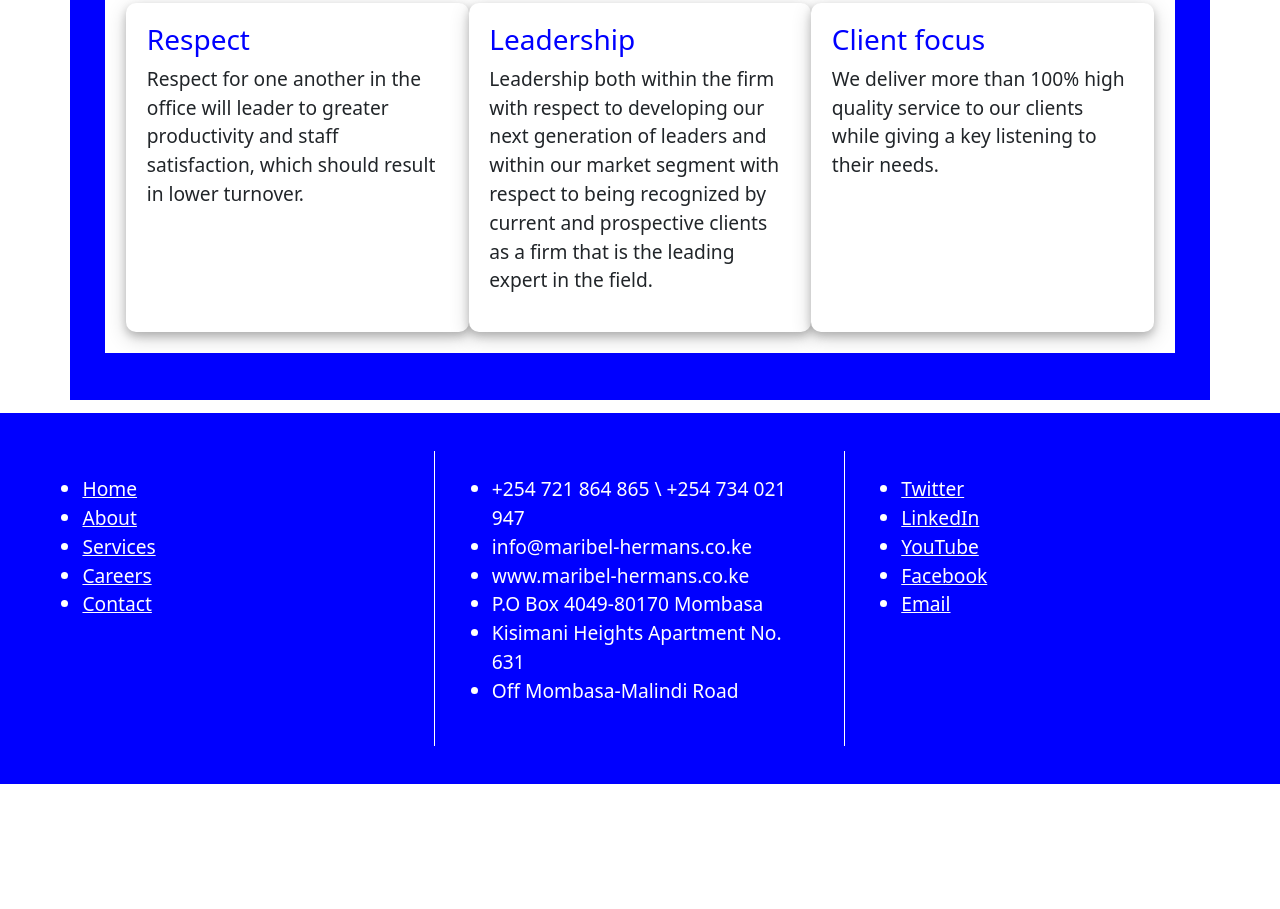
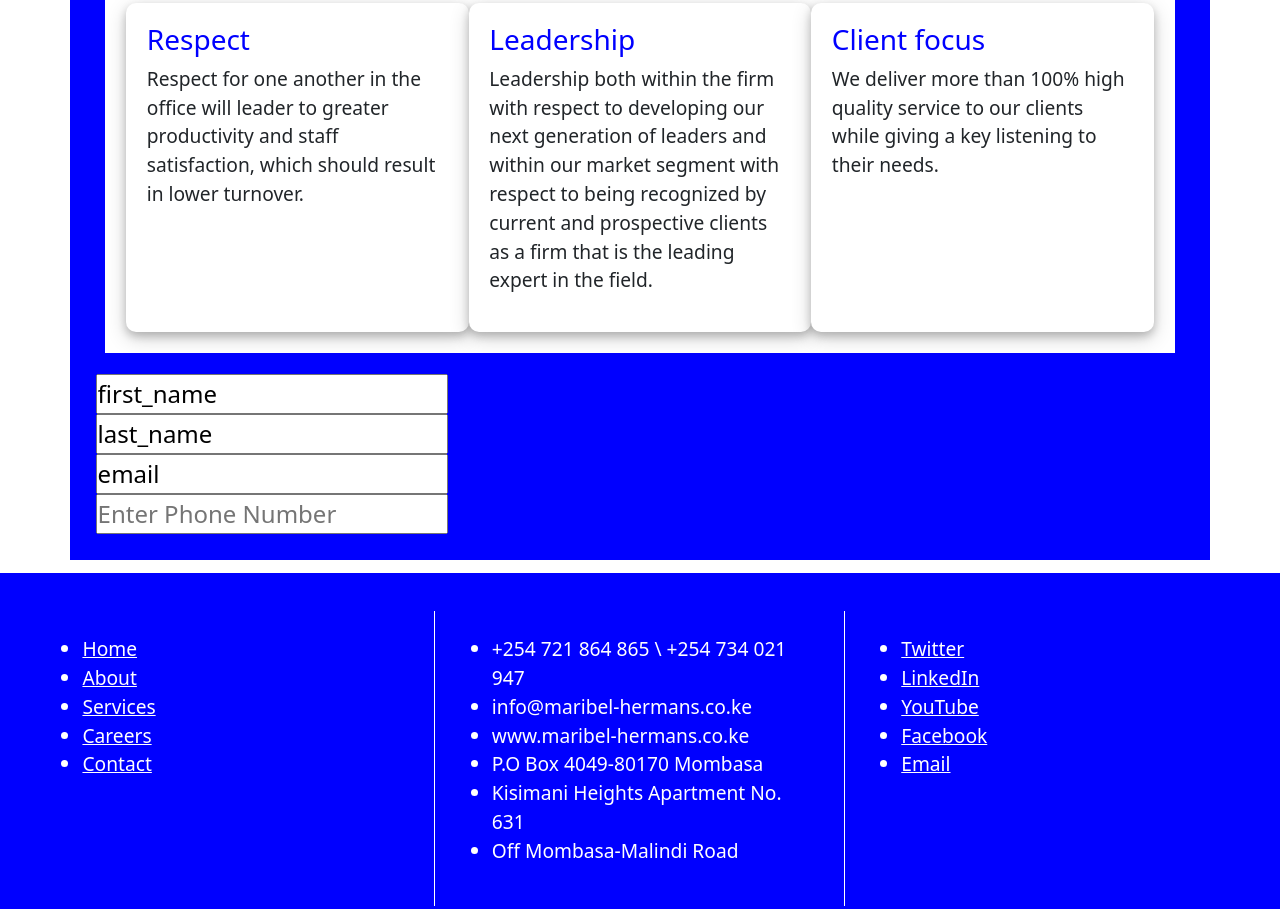
Before and after one commit to isaacwambu/Maribel-Hermans, a plain HTML site: page index.html in a window 1280 px wide. Shown: the part 2967-3876 px from the top of the page. Before the commit the page ends 3751 px from the top, so only its background shows below. Drawn offline with nearby package versions, Linux system fonts and the light colour scheme.

Commit message:
create a contact form in the html

```diff
--- a/index.html
+++ b/index.html
@@ -139,6 +139,21 @@
             </div>
         </div>
 
+        <div class="form">
+            <div>
+                <form action="">
+                    <input type="text" id="first_name" value="first_name" placeholder="Enter First Name"><br>
+                    <input type="text" id="last_name" value="last_name" placeholder="Enter Last Name"><br>
+                    <input type="email" id="email" value="email" placeholder="Enter Email"><br>
+                    <input type="number" id="phone" value="pnone" placeholder="Enter Phone Number">
+
+
+                </form>
+
+
+            </div>
+        </div>
+
 
 
 
```
